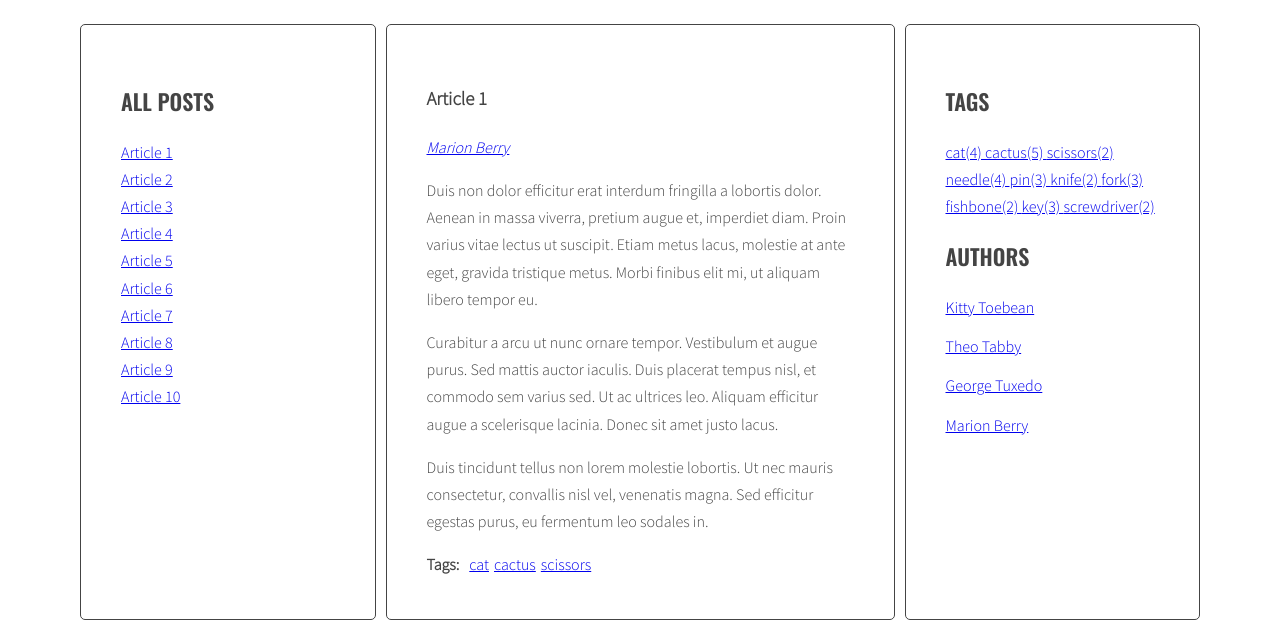
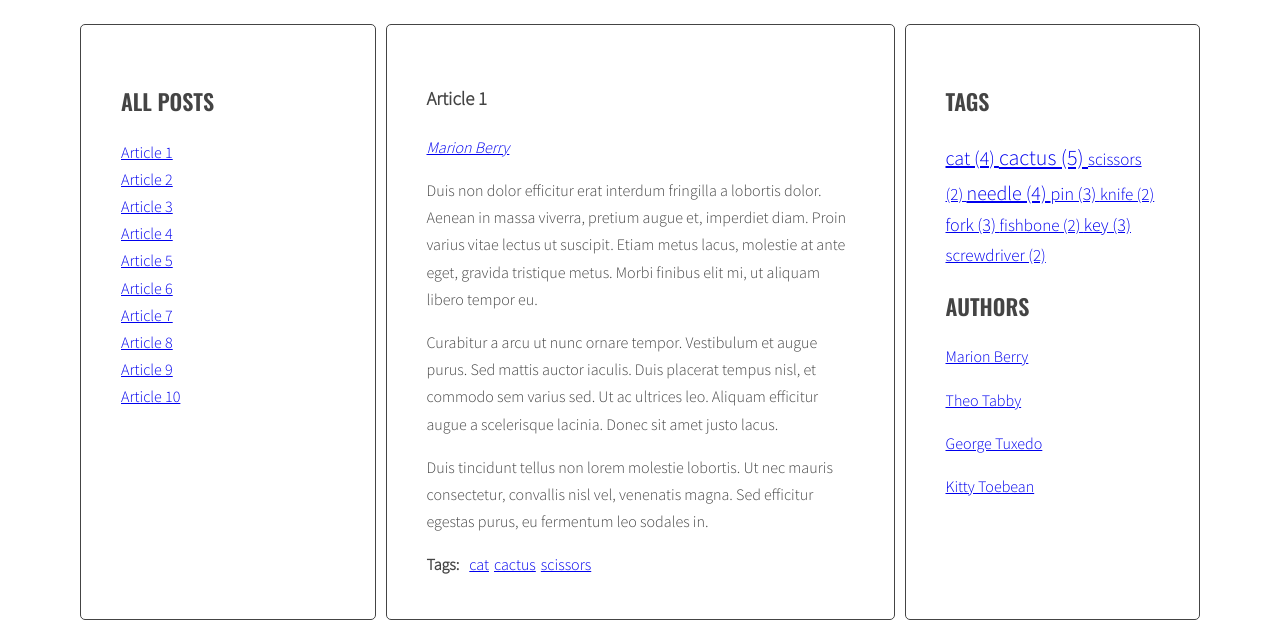
Before and after one commit to klaudiastanczyk/javascript-blog, a website: page index.html in a window 1280 px wide. Shown: the part 158-800 px from the top of the page. Drawn offline with nearby package versions, Linux system fonts and the light colour scheme.

Commit message:
add author list to the right panel

```diff
--- a/js/script.js
+++ b/js/script.js
@@ -50,7 +50,9 @@ const optArticleSelector = '.post',
   optArticleAuthorSelector = '.post-author',
   optTagsListSelector = '.tags.list',
   optCloudClassCount = '5',
-  optCloudClassPrefix = 'tag-size-';
+  optCloudClassPrefix = 'tag-size-',
+  optAuthorsListSelector = '.authors';
+
 
 function generateTitleLinks(customSelector = ''){
 
@@ -111,6 +113,9 @@ function calculateTagsParams(tags){
 
 function calculateTagClass(count, params){
 
+  const classNumber = Math.floor( ( (count - params.min) / (params.max - params.min) ) * optCloudClassCount + 1 );
+
+  return optCloudClassPrefix + classNumber;
 }
 
 
@@ -158,16 +163,11 @@ function generateTags(){
     /* [NEW] START LOOP: for each tag in allTags: */
 
     for(let tag in allTags){
-      /*[NEW] generate code of a linkg and add it to allTagsHTML */
-
-      //allTagsHTML += '<a href="#' + tag + '">' + tag + '(' + allTags[tag] + ') ' + '</a>';
-
-      allTagsHTML += '<a href="#' + tag + 'class= "'+ 'count params' + '"' + '">' + tag + '(' + allTags[tag] + ') ' + '</a>';
-
-      //allTagsHTML += '<a href="#' + tag + '" + 'class ="'+ 'count params  +'" +   >' + tag + '(' + allTags[tag] + ') ' + '</a>';
 
 
-      console.log(allTagsHTML);
+
+      allTagsHTML +=  `<a href="#${tag}" class="tag-link ${calculateTagClass(allTags[tag], tagsParams)}"> ${tag} (${allTags[tag]}) </a>`;
+
     }
 
     /*[NEW] add html from allTagsHTML to tagList */
@@ -252,6 +252,8 @@ addClickListenersToTags();
 
 function generateAuthors(){
 
+  let allAuthors =[];
+
   const articles = document.querySelectorAll(optArticleSelector);
 
   for(let article of articles){
@@ -265,6 +267,14 @@ function generateAuthors(){
 
     authorWrapper.insertAdjacentHTML('beforeend', linkHTML);
 
+    if(allAuthors.indexOf(linkHTML) == -1){
+      allAuthors.push(linkHTML);
+      console.log('allAuthors ', allAuthors);
+    }
+    const authorList = document.querySelector(optAuthorsListSelector);
+    console.log('authorlist ', authorList);
+
+    authorList.innerHTML = allAuthors.join(' ');
   }
 
 }
--- a/sass/style.scss
+++ b/sass/style.scss
@@ -8,6 +8,8 @@ $color-dark: #444;
 $font-logo: 'Sacramento', cursive;
 $font-header: 'Oswald', sans-serif;
 $font-text: 'Source Sans Pro', sans-serif;
+$max-font-size: 6;
+
 
 /* Global */
 
@@ -125,3 +127,9 @@ body {
     margin: 0 10px 0 0;
   }
 }
+
+@for $i from 1 through $max-font-size {
+  .tag-size-#{$i} {
+    font-size: calc(16px + #{$i}px);
+  }
+ }
```
Also changed, not shown: css/style.css, 1 other file.
